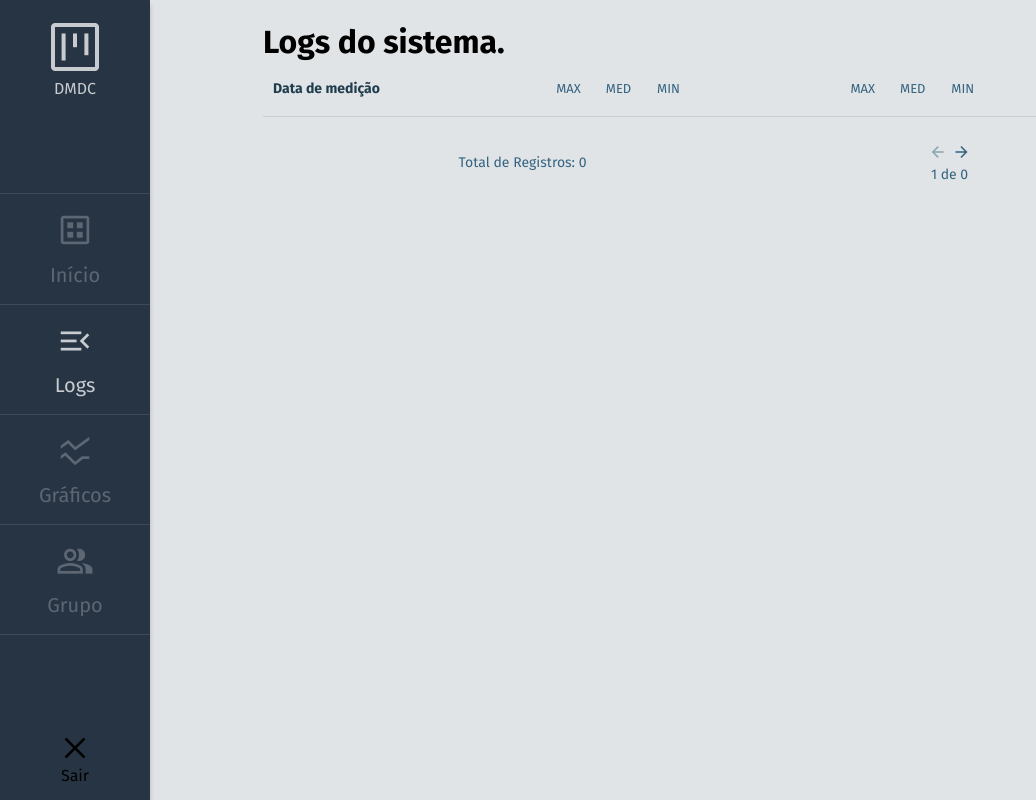
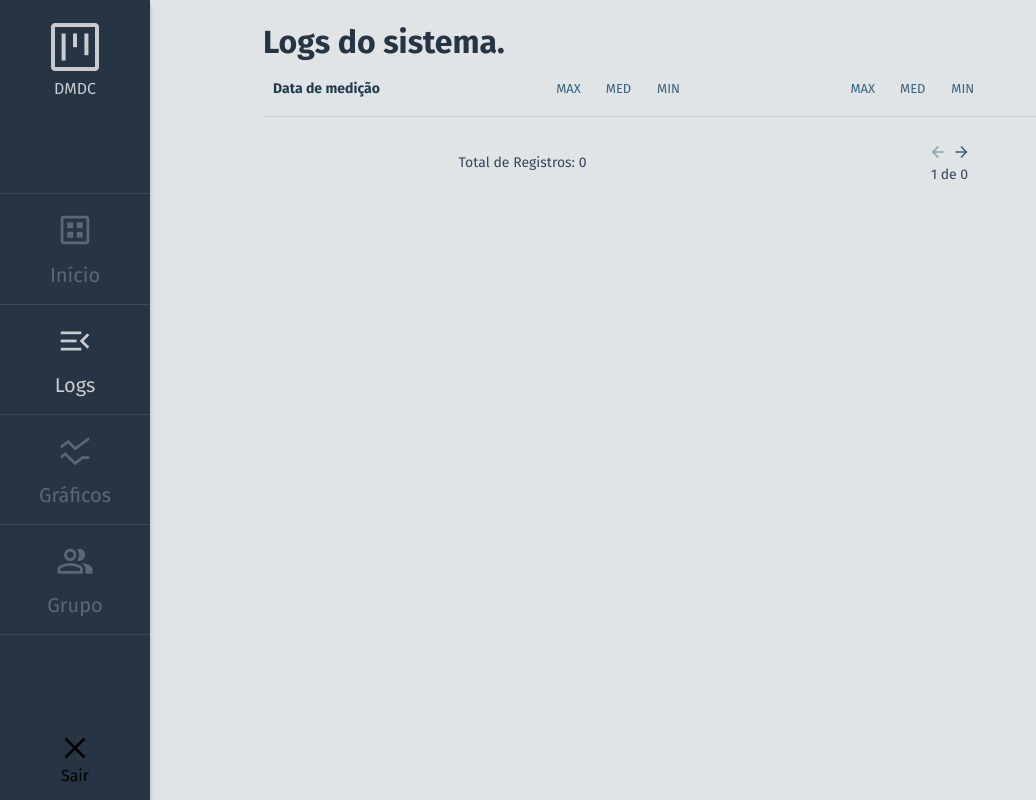
Before and after one commit to DMDC-estagio/Dashboard-server, a Flask app: page /logs in a window 1280 px wide. Shown: the whole page, without its empty margins (0-1036 px from the left). Run offline with Flask 2, Linux system fonts and the light colour scheme; data that the repository does not hold is empty; some libraries are stand-ins or nearby versions.

Commit message:
Fix. change text colors

```diff
--- a/app/static/styles.css
+++ b/app/static/styles.css
@@ -40,6 +40,20 @@ main {
   text-decoration: none;
 }
 
+h1 {
+  color: #273444;
+}
+
+h2 {
+  color: #2e3d50;
+}
+
+p {
+  color: #33445b;
+}
+
+
+
 @media screen and (max-width: 700px) {
   body {
     padding-left: 85px;
```
